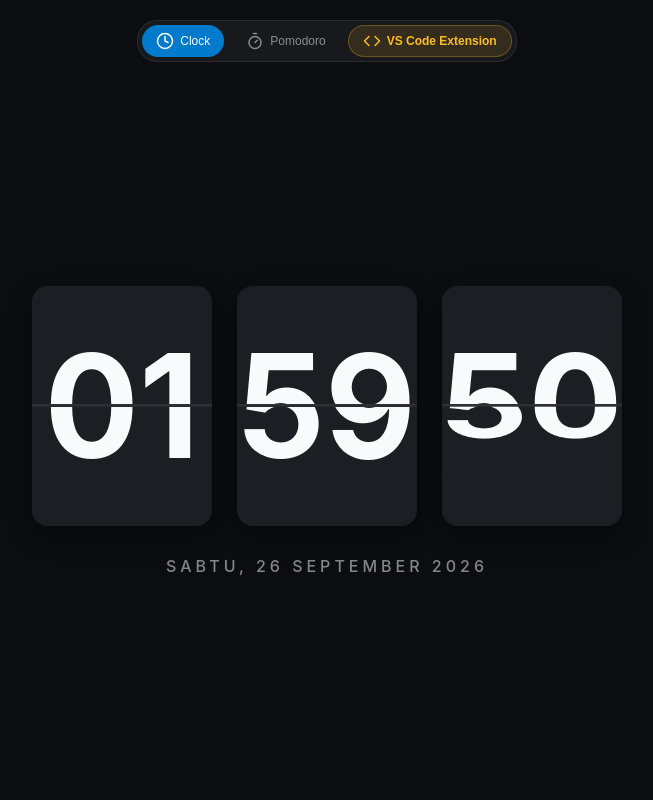
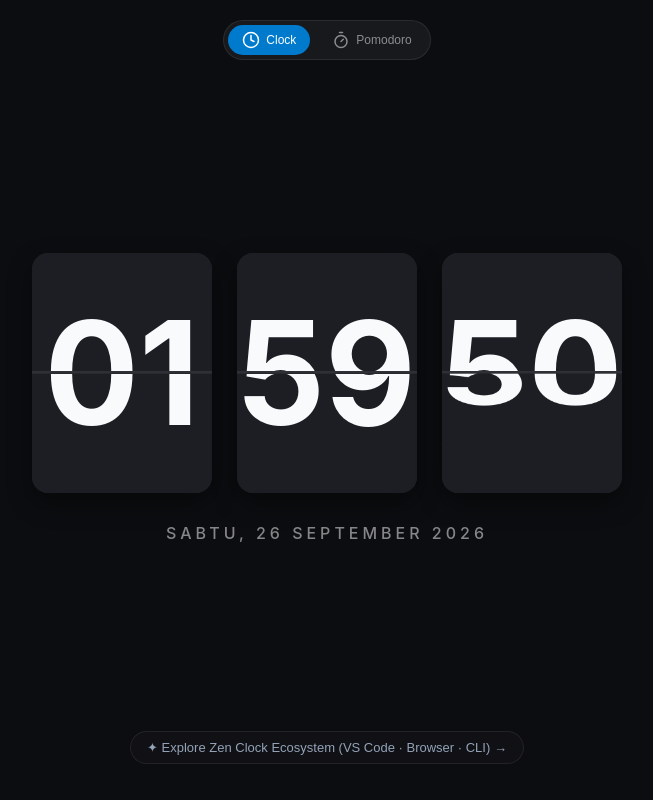
Before and after one commit to lutfialdrii/zen-clock-web, a React (Vite) app: page / in a window 1280 px wide. Shown: the whole page, without its empty margins (313-966 px from the left). Built offline with nearby package versions, Linux system fonts and the light colour scheme; no server answers.

Commit message:
feat: integrate non-intrusive bottom dock and SPA routing for /apps

```diff
--- a/src/App.jsx
+++ b/src/App.jsx
@@ -2,25 +2,39 @@ import React, { useState, useEffect } from 'react';
 import FlipClock from './components/FlipClock';
 import PrayerTime from './components/PrayerTime';
 import PomodoroTimer from './components/PomodoroTimer';
-import ExtensionLanding from './components/ExtensionLanding';
-import { Timer, Clock, Download, Code } from 'lucide-react';
+import AppsShowcase from './components/showcase/AppsShowcase';
+import { Timer, Clock, Download } from 'lucide-react';
+import { useLanguage } from './utils/i18n';
 import './index.css';
 
-const checkIsExtensionRoute = () => {
-  if (typeof window === 'undefined') return false;
+const resolveCurrentRoute = () => {
+  if (typeof window === 'undefined') return { route: 'app', tab: 'vscode' };
   const path = window.location.pathname.toLowerCase();
   const hash = window.location.hash.toLowerCase();
-  return path.startsWith('/extension') || hash.includes('extension');
+
+  if (path.startsWith('/apps')) {
+    const tab = hash.replace('#', '') || 'vscode';
+    return { route: 'apps', tab };
+  }
+  if (path.startsWith('/extension') || hash.includes('extension')) {
+    return { route: 'apps', tab: 'vscode' };
+  }
+  return { route: 'app', tab: 'vscode' };
 };
 
 function App() {
+  const { t } = useLanguage();
   const [activeTab, setActiveTab] = useState('clock'); // 'clock' | 'pomodoro'
-  const [currentRoute, setCurrentRoute] = useState(checkIsExtensionRoute() ? 'extension' : 'app');
+  const [{ currentRoute, initialShowcaseTab }, setNavState] = useState(() => {
+    const { route, tab } = resolveCurrentRoute();
+    return { currentRoute: route, initialShowcaseTab: tab };
+  });
   const [deferredPrompt, setDeferredPrompt] = useState(null);
 
   useEffect(() => {
     const handlePopState = () => {
-      setCurrentRoute(checkIsExtensionRoute() ? 'extension' : 'app');
+      const { route, tab } = resolveCurrentRoute();
+      setNavState({ currentRoute: route, initialShowcaseTab: tab });
     };
 
     window.addEventListener('popstate', handlePopState);
@@ -55,24 +69,31 @@ function App() {
     }
   };
 
-  const navigateTo = (route) => {
-    setCurrentRoute(route);
-    if (route === 'extension') {
-      window.history.pushState({}, '', '/extension');
+  const navigateTo = (route, tab = 'vscode') => {
+    setNavState({ currentRoute: route, initialShowcaseTab: tab });
+    if (route === 'apps') {
+      window.history.pushState({}, '', `/apps#${tab}`);
     } else {
       window.history.pushState({}, '', '/');
     }
     window.scrollTo({ top: 0, behavior: 'smooth' });
   };
 
-  if (currentRoute === 'extension') {
-    return <ExtensionLanding onBackToClock={() => navigateTo('app')} />;
+  if (currentRoute === 'apps') {
+    return (
+      <AppsShowcase
+        initialTab={initialShowcaseTab}
+        onBackToClock={() => navigateTo('app')}
+      />
+    );
   }
 
   return (
     <div className="app-container">
+      {/* Distraction-Free Header: Only Clock & Pomodoro Tabs */}
       <div className="app-header-nav">
         <button
+          type="button"
           className={`nav-btn ${activeTab === 'clock' ? 'active' : ''}`}
           onClick={() => setActiveTab('clock')}
           title="Flip Clock & Prayer Times"
@@ -81,6 +102,7 @@ function App() {
           <span>Clock</span>
         </button>
         <button
+          type="button"
           className={`nav-btn ${activeTab === 'pomodoro' ? 'active' : ''}`}
           onClick={() => setActiveTab('pomodoro')}
           title="Pomodoro Timer"
@@ -88,26 +110,20 @@ function App() {
           <Timer size={18} />
           <span>Pomodoro</span>
         </button>
-        <button
-          className="nav-btn extension-nav-btn"
-          onClick={() => navigateTo('extension')}
-          title="VS Code Extension & Marketplace"
-        >
-          <Code size={18} />
-          <span>VS Code Extension</span>
-        </button>
         {deferredPrompt && (
           <button
+            type="button"
             className="nav-btn install-btn"
             onClick={handleInstallClick}
-            title="Install Zen Clock App"
+            title={t.nav?.installPwa || 'Install'}
           >
             <Download size={18} />
-            <span>Install</span>
+            <span>{t.nav?.installPwa || 'Install'}</span>
           </button>
         )}
       </div>
 
+      {/* Main Clock Content */}
       <div className="app-content">
         {activeTab === 'clock' ? (
           <>
@@ -118,6 +134,18 @@ function App() {
           <PomodoroTimer />
         )}
       </div>
+
+      {/* Subtle, Non-Intrusive Bottom Dock to Explore Other Apps */}
+      <footer className="zen-dock-footer">
+        <button
+          type="button"
+          className="zen-dock-link"
+          onClick={() => navigateTo('apps', 'vscode')}
+          title="Explore Zen Clock Apps"
+        >
+          <span>{t.dock?.exploreEcosystem}</span>
+        </button>
+      </footer>
     </div>
   );
 }
```
